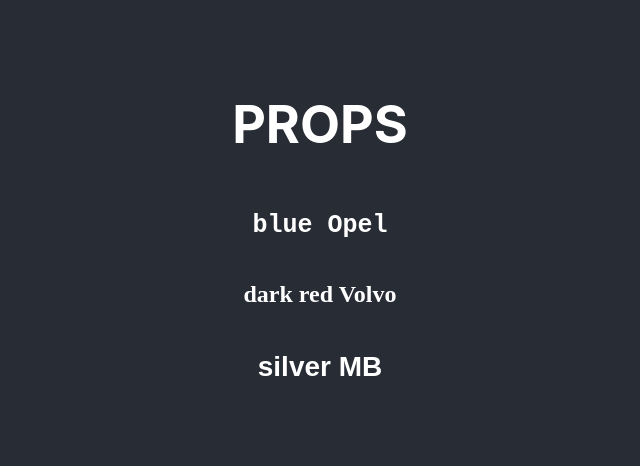
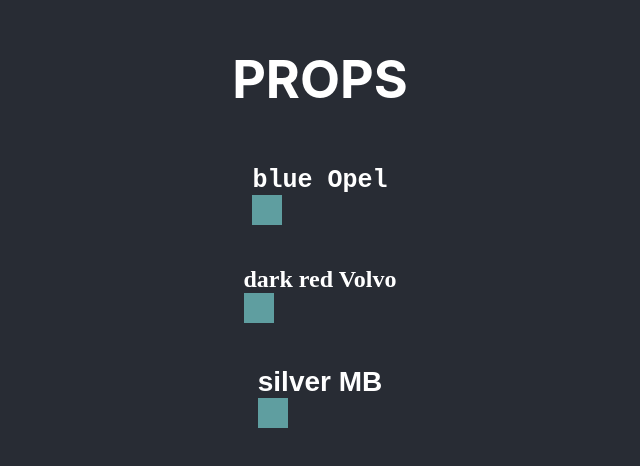
Before and after one commit to lukastabu/zirafa, a React (Create React App) app in the folder r1/: page / in a window 1280 px wide. Shown: the part 168-634 px from the top of the page, without its empty margins (320-960 px from the left). Built offline with nearby package versions, Linux system fonts and the light colour scheme.

Commit message:
ColorMark

```diff
--- a/r1/src/App.css
+++ b/r1/src/App.css
@@ -45,3 +45,10 @@
     list-style: none;
     color: #61dafb;
 }
+
+.color-mark {
+    width: 30px;
+    height: 30px;
+    display: flex;
+    background-color: transparent;
+}
--- a/r1/src/Components/002/Car.jsx
+++ b/r1/src/Components/002/Car.jsx
@@ -1,3 +1,5 @@
+import ColorMark from "./ColorMark";
+
 function Car(props) {
 
     return (
@@ -6,7 +8,7 @@ function Car(props) {
                 fontSize: props.size + 'px',
                 fontFamily: props.ff
             }
-        }>{props.color} {props.maker}</h2>
+        }>{props.color} {props.maker} <ColorMark></ColorMark></h2>
     )
 }
 
--- /dev/null
+++ b/r1/src/Components/002/ColorMark.jsx
@@ -0,0 +1,9 @@
+function ColorMark() {
+
+    return (
+        <div className="color-mark" style={{backgroundColor: 'cadetblue'}}></div>
+    )
+
+}
+
+export default ColorMark;
```
